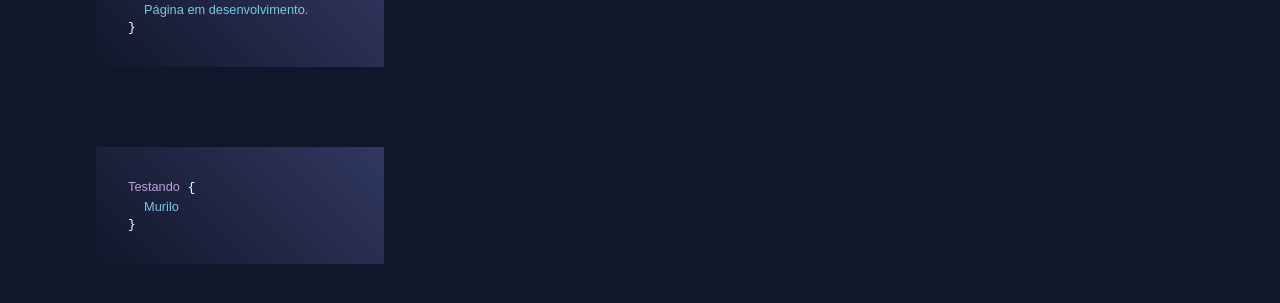
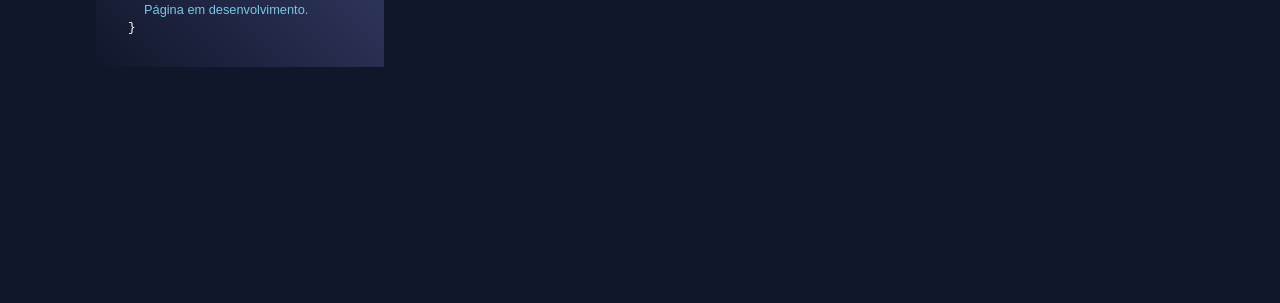
Before and after one commit to MuriloX06/murilo-portfolio, a Next.js app: page /projects in a window 1280 px wide. Shown: the part 193-496 px from the top of the page. Built offline with nearby package versions, Linux system fonts and the light colour scheme.

Commit message:
Removed the update made on the "Projects" page.

```diff
--- a/src/pages/projects.tsx
+++ b/src/pages/projects.tsx
@@ -19,13 +19,6 @@ const Projects: React.FC = () => {
           msg="Página em desenvolvimento."/>
         </main>
       </HomeContainer>
-      <HomeContainer>
-        <main className="container">
-          <HomeHeroProjects
-          title="Testando"
-          msg="Murilo"/>
-        </main>
-      </HomeContainer>
     </>
   )
 }
```
